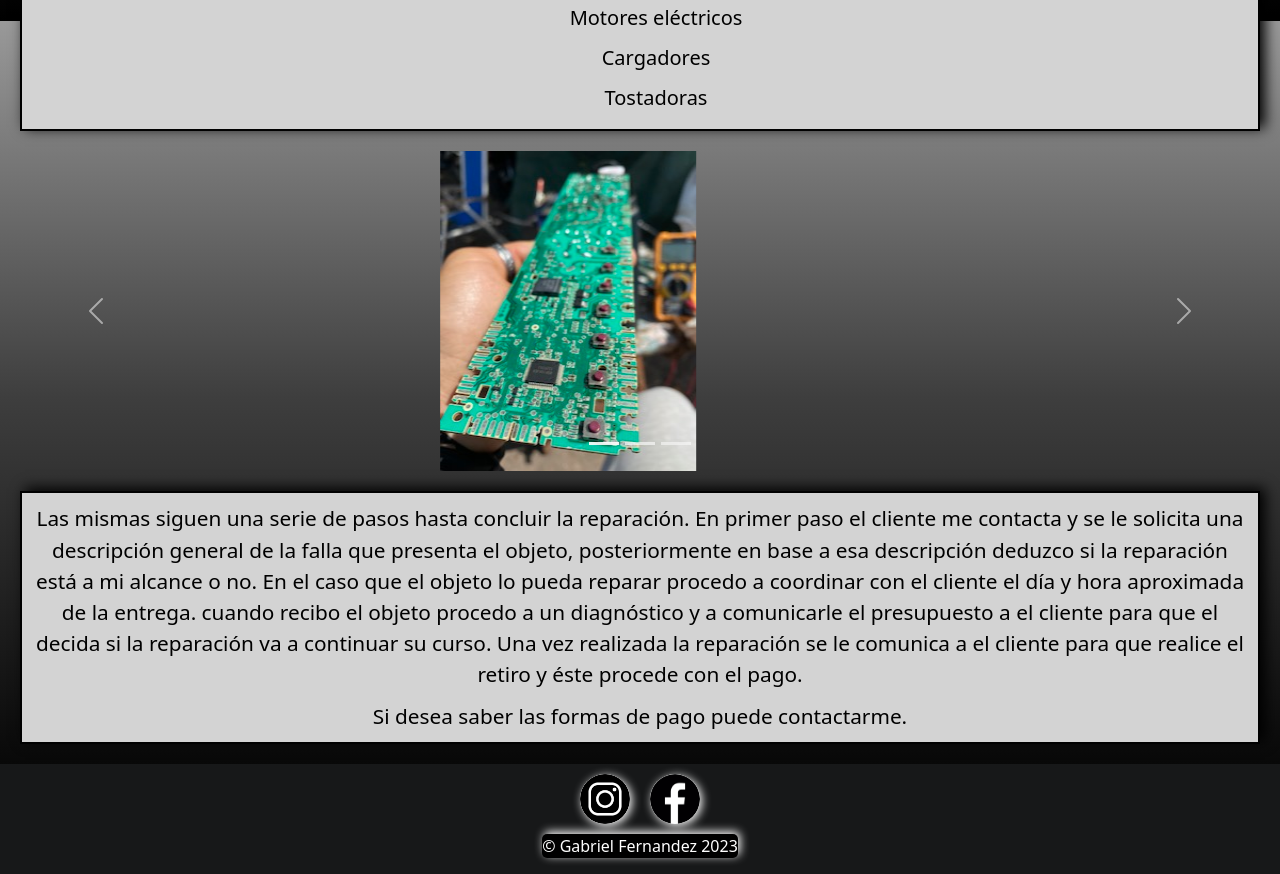
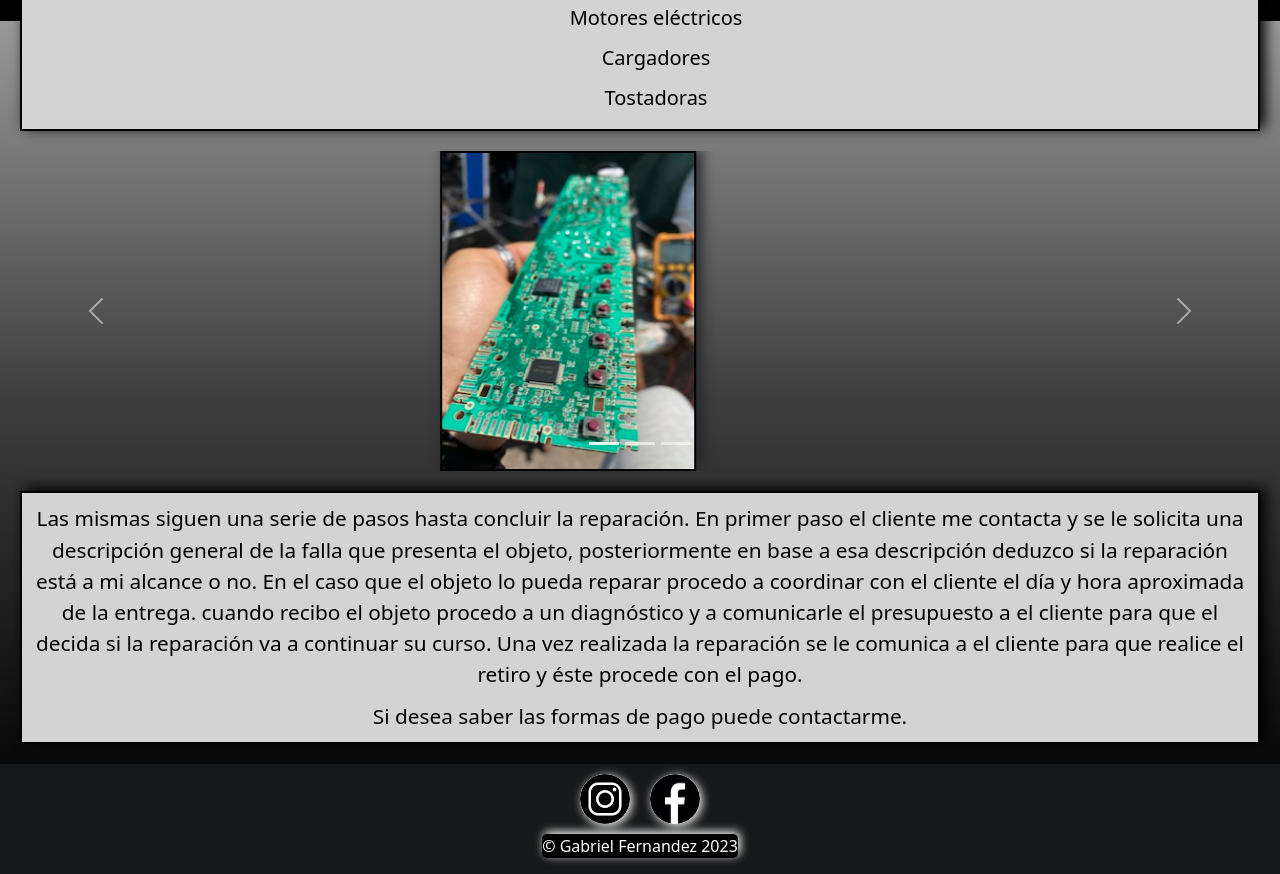
Before and after one commit to gabifernandez6717/FernandezReparaCoder1, a website: page pages/modalidaddetrabajo.html in a window 1280 px wide. Shown: the part 907-1781 px from the top of the page. Drawn offline with nearby package versions, Linux system fonts and the light colour scheme.

```diff
--- a/scss/components/_main.scss
+++ b/scss/components/_main.scss
@@ -248,6 +248,8 @@
                 .d-blocke{
                     width: 256px;
                     height: 320px;
+                    box-shadow: 5px -3px 13px;
+                    border: 2px solid black;
                 }
             }
         }
```
Also changed, not shown: css/estilos.css.
